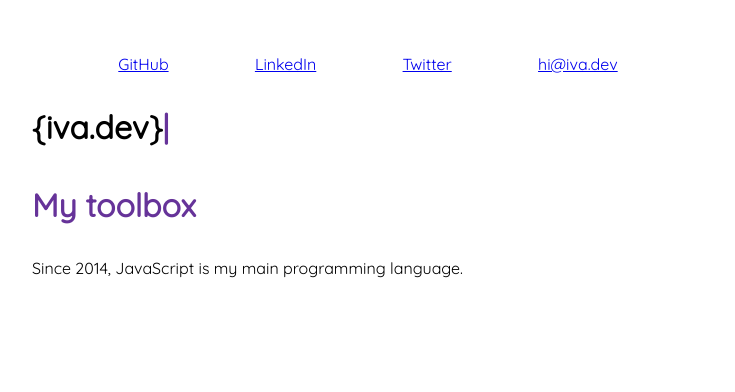
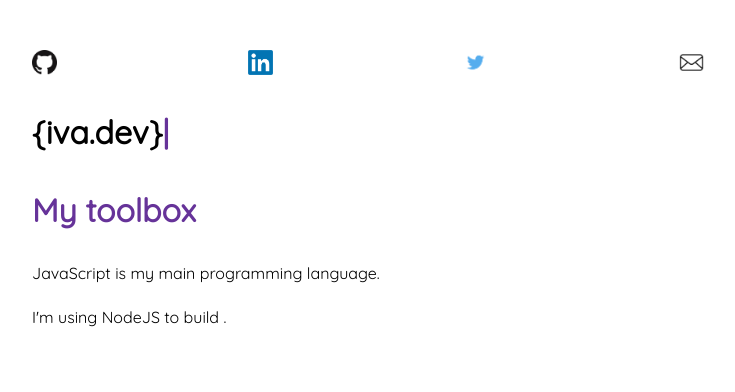
Before and after one commit to IgorVanian/iva.dev, a Gatsby site: page /toolbox in a window 1280 px wide. Shown: the whole page, without its empty margins (272-1007 px from the left). Built offline with nearby package versions, Linux system fonts and the light colour scheme; Gatsby itself is replaced by a stand-in of ours.

Commit message:
add social icons

```diff
--- a/src/components/links.tsx
+++ b/src/components/links.tsx
@@ -1,4 +1,5 @@
 import * as React from 'react'
+import { Images } from '../images'
 
 const Social = [{
   title: 'GitHub',
@@ -14,18 +15,20 @@ const Social = [{
   link: 'https://twitter.com/IgorVanian'
 }, {
   title: 'hi@iva.dev',
-  image: 'twitter',
+  image: 'email',
   link: 'mailto:hi@iva.dev'
 }]
 
 const LinksComponent = () => {
   return (
     <div>
-      <div style={{display: 'flex', flexWrap: 'wrap', flexDirection: 'row', justifyContent: 'space-evenly'}}>
+      <div style={{display: 'flex', flexWrap: 'wrap', flexDirection: 'row', justifyContent: 'space-between'}}>
         {Social.map((l) => {
           return (
             <div>
-              <a href={l.link}>{l.title}</a>
+              <a href={l.link}>
+                <img style={{width: '25px', objectFit: 'contain'}} src={Images[l.image]} />
+              </a>
             </div>
           )
         })}
--- a/src/pages/toolbox.tsx
+++ b/src/pages/toolbox.tsx
@@ -5,10 +5,32 @@ const ToolboxPage = () => {
   return (
     <Layout pageTitle="My toolbox">
       <div>
-        <p>Since 2014, JavaScript is my main programming language.</p>
+        <p>JavaScript is my main programming language.</p>
+        <p>I'm using NodeJS to build .</p>
       </div>
     </Layout>
   )
 }
 
 export default ToolboxPage
+
+
+/*
+
+HTML/CSS
+JavaScript (ES6)
+TypeScript
+NodeJS (REST API, WebSockets...)
+GraphQL
+Serverless computing
+React (CRA, Gatsby, Netlify)
+React-Native
+Android & iOS
+Gitlab / CircleCI
+AWS
+Atlas (MongoDB)
+SQL
+Google
+Unix & bash
+
+*/
```
Also changed, not shown: src/images/index.ts (+9 -1 lines), src/images/email.png (added), src/images/github.png (added), src/images/linkedin.png (added), src/images/twitter.png (added).
